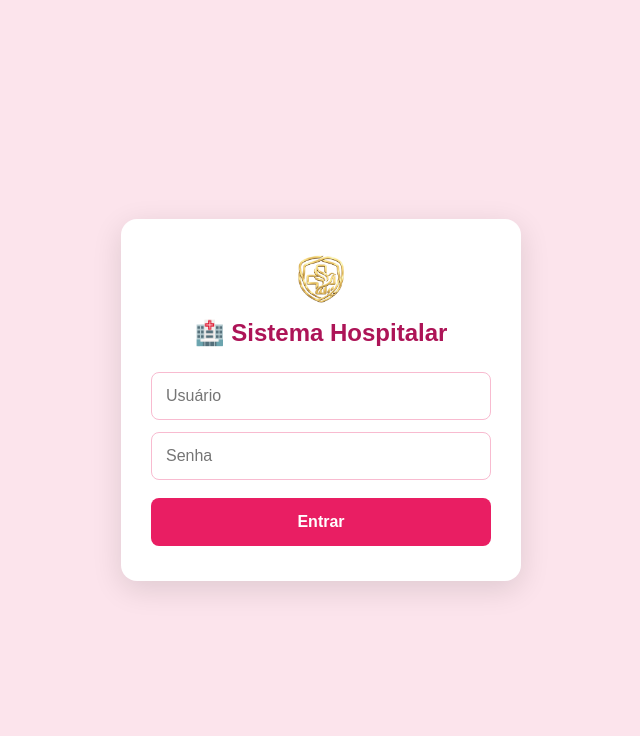
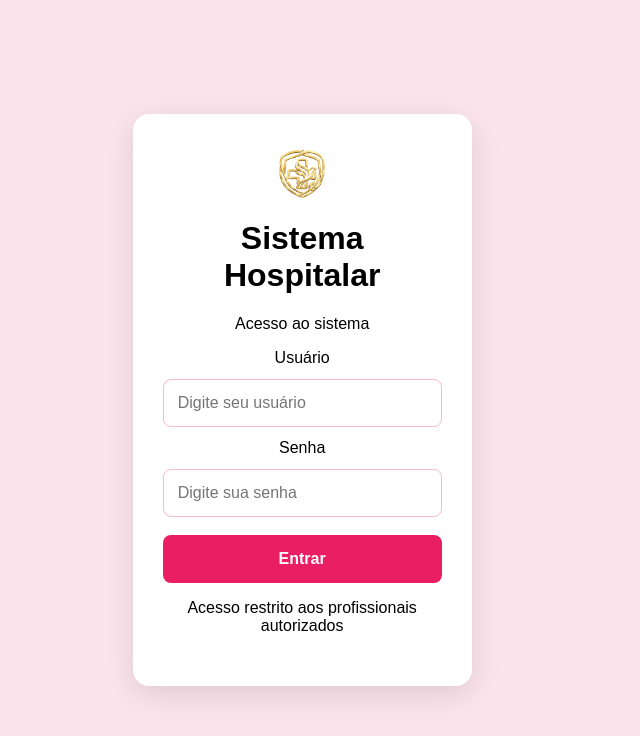
Before and after one commit to priscila-vila9/projeto-sentinela, a website: page frontend/index.html in a window 1280 px wide. Shown: the whole page, without its empty margins (319-959 px from the left). Drawn offline with Linux system fonts and the light colour scheme; files that its build step writes are made by us from their sources.

Commit message:
Revamp login page layout and design
Updated the login page layout and structure with a new design, including a header, footer, and improved form field organization.

```diff
--- a/frontend/index.html
+++ b/frontend/index.html
@@ -12,41 +12,91 @@
 
 <body>
 
-  <main class="login-container">
+  <!-- Página de Login -->
+  <div class="login-page">
 
+    <!-- Cartão principal -->
+    <div class="login-container">
+
+      <!-- Cabeçalho -->
+      <div class="login-header">
+
+        <div class="logo-container">
           <img
             src="logo.png"
             alt="Logo do Hospital"
             class="logo"
           >
+        </div>
 
-    <h2>🏥 Sistema Hospitalar</h2>
+        <div class="title-container">
+          <h1>Sistema Hospitalar</h1>
+          <p>Acesso ao sistema</p>
+        </div>
+
+      </div>
+
+      <!-- Área do Login -->
+      <div class="login-body">
 
         <form class="login-form" onsubmit="login(); return false;">
+
+          <!-- Usuário -->
+          <div class="login-field">
+
+            <label for="usuario">
+              Usuário
+            </label>
 
             <input
               id="usuario"
               type="text"
-        placeholder="Usuário"
+              placeholder="Digite seu usuário"
               autocomplete="username"
               required
             >
 
+          </div>
+
+          <!-- Senha -->
+          <div class="login-field">
+
+            <label for="senha">
+              Senha
+            </label>
+
             <input
               id="senha"
               type="password"
-        placeholder="Senha"
+              placeholder="Digite sua senha"
               autocomplete="current-password"
               required
             >
+
+          </div>
+
+          <!-- Botão -->
+          <div class="login-button-container">
 
             <button type="submit">
               Entrar
             </button>
 
+          </div>
+
         </form>
 
-  </main>
+      </div>
+
+      <!-- Rodapé -->
+      <div class="login-footer">
+        <p>Acesso restrito aos profissionais autorizados</p>
+      </div>
+
+    </div>
+
+  </div>
+
 
   <script>
 
```
Lines whose indentation alone changed are shown as unchanged.
